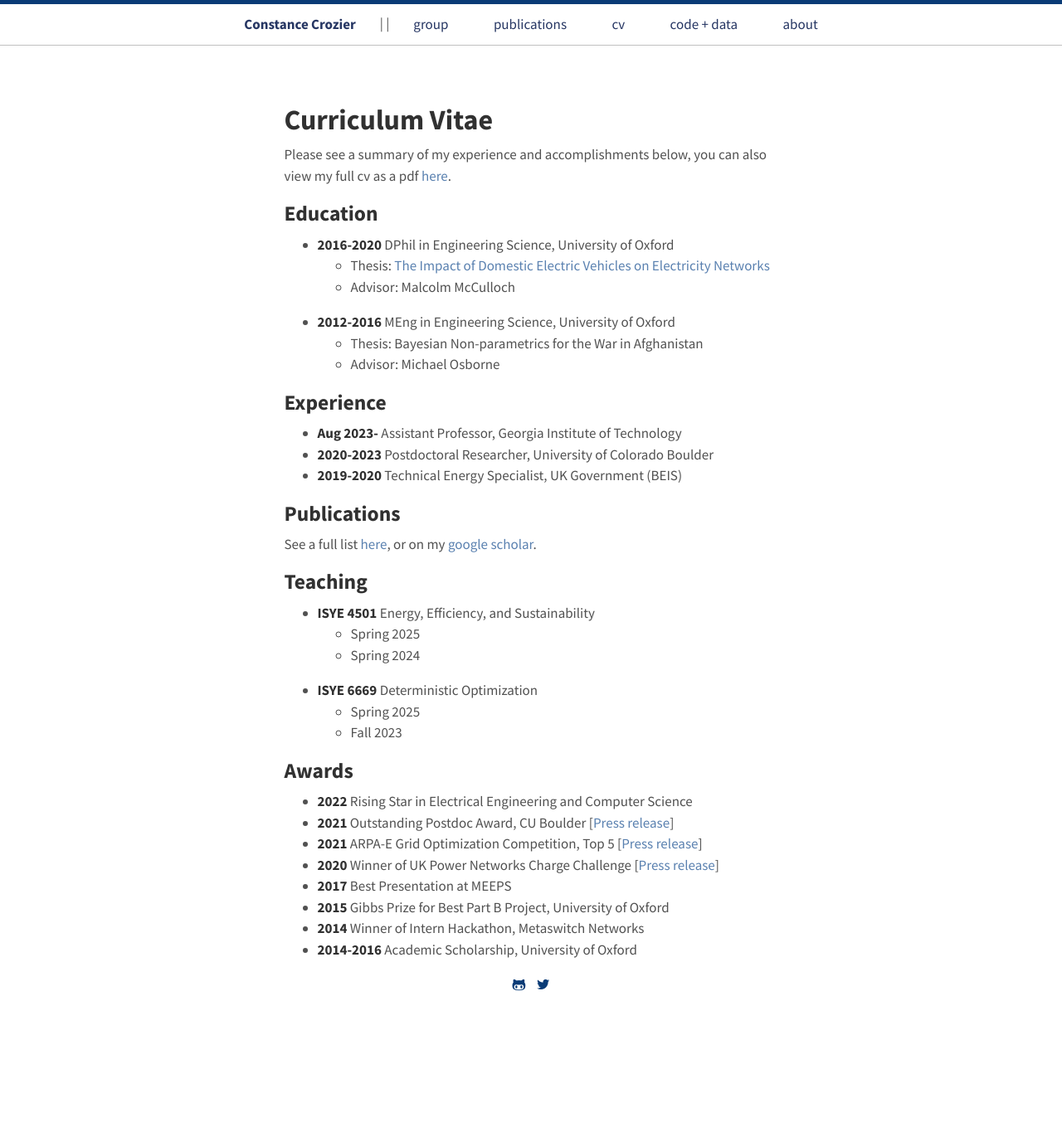
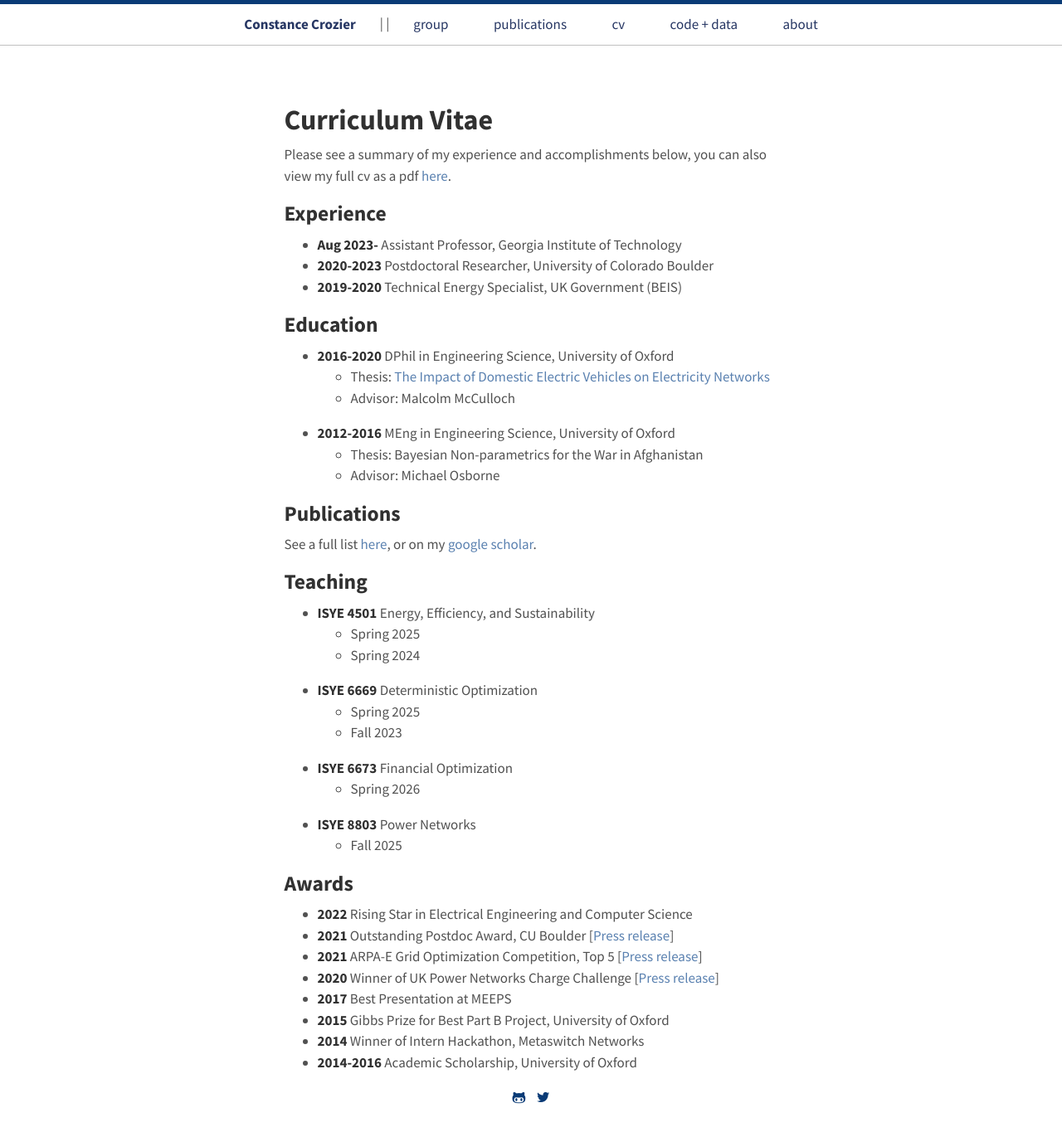
Before and after one commit to constancecrozier/constancecrozier.github.io, a Jekyll site: the page built from cv.md, in a window 1280 px wide. Shown: the whole page at 83% size. Built offline with Jekyll 4.4.1, drawn with Linux system fonts in a browser that asks for light colours; before the commit the page ends 1235 px from its top, so only the background shows below that.

Commit message:
Uodate CV

```diff
--- a/cv.md
+++ b/cv.md
@@ -31,6 +30,10 @@
 * **ISYE 6669** Deterministic Optimization
 	* Spring 2025
 	* Fall 2023
+* **ISYE 6673** Financial Optimization
+	* Spring 2026
+* **ISYE 8803** Power Networks
+	* Fall 2025
 
 
 <h2> Awards </h2>
```
Also changed, not shown: other parts of cv.md (+5 -6 lines), 2 other files.
